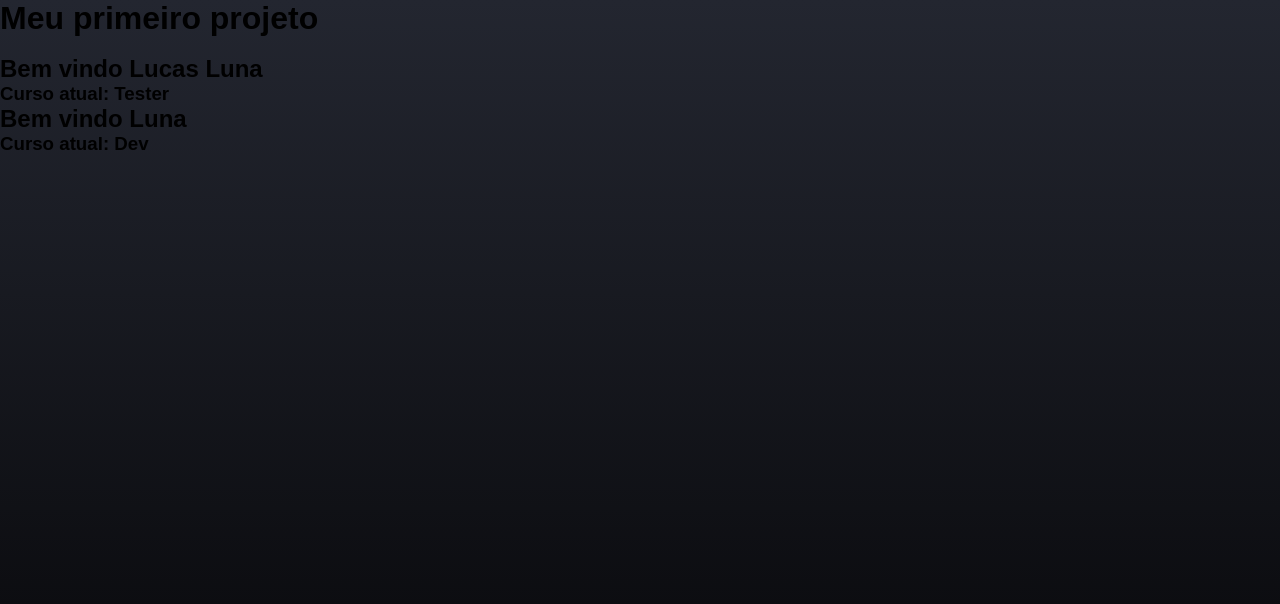
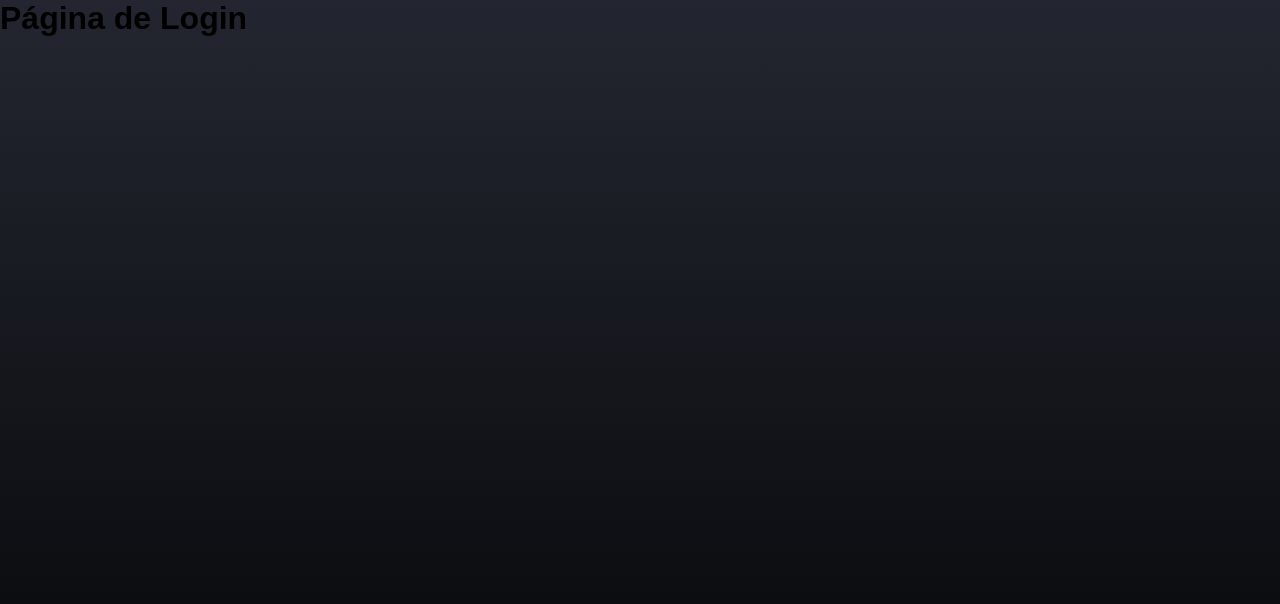
Before and after one commit to RenanRodriguesRecife/GerenciadorLinks_React-NATIVE, a React (Create React App) app in the folder devlink/: page /login in a window 1280 px wide. Shown: the top 604 px of the page. Built offline with nearby package versions, Linux system fonts and the light colour scheme.

Commit message:
config router dom

```diff
--- a/devlink/src/App.js
+++ b/devlink/src/App.js
@@ -1,21 +1,22 @@
-export default function App(){
-  return(
-    <div>
-      <h1>Meu primeiro projeto</h1>
-      <br/>
-      <Aluno nome="Lucas Luna" curso="Tester"/>
+import { createBrowserRouter } from 'react-router-dom'
 
-      <Aluno nome="Luna" curso="Dev"/>
-    </div>
-  )
-}
+import Home from './pages/Home'
+import Login from './pages/Login'
+import Admin from './pages/Admin'
 
+const router = createBrowserRouter([
+  {
+    path: '/',
+    element: <Home/>
+  },
+  {
+    path: '/login',
+    element: <Login/>
+  },
+  {
+    path: '/admin',
+    element: <Admin/>
+  }
+])
 
-function Aluno({nome, curso}){
-  return(
-    <div>
-      <h2>Bem vindo {nome}</h2>
-      <h3>Curso atual: {curso}</h3>
-    </div>
-  )
-}
+export { router }
--- a/devlink/src/index.js
+++ b/devlink/src/index.js
@@ -1,11 +1,12 @@
 import React from 'react';
 import ReactDOM from 'react-dom/client';
 import './index.css';
-import App from './App';
+import { router } from './App';
+import { Route, RouterProvider } from 'react-router-dom';
 
 const root = ReactDOM.createRoot(document.getElementById('root'));
 root.render(
   <React.StrictMode>
-    <App />
+    <RouterProvider router={ router } />
   </React.StrictMode>
 );
```
